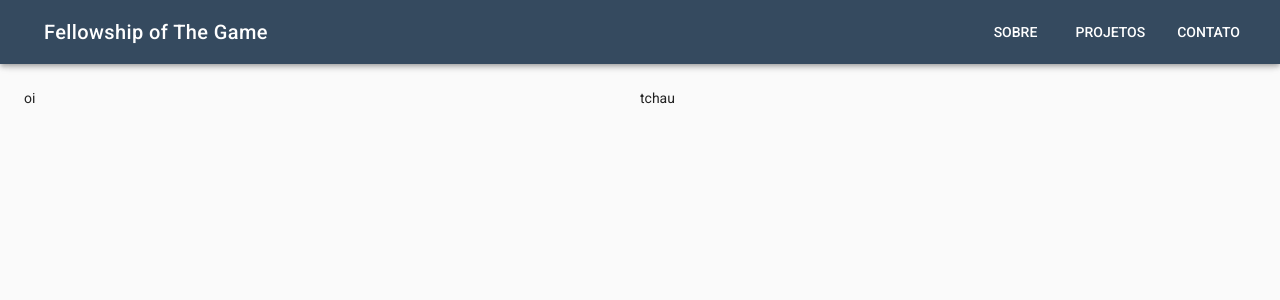
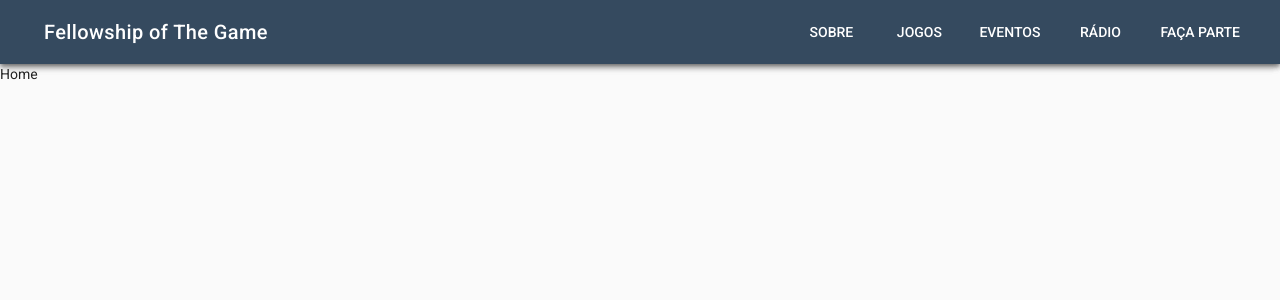
Before and after one commit to yagopessoa/fog-pwa, a Vue app: page / in a window 1280 px wide. Shown: the top 300 px of the page. Built offline with nearby package versions, Linux system fonts and the light colour scheme.

Commit message:
Games page fetching Itchs API data

```diff
--- a/package.json
+++ b/package.json
@@ -11,6 +11,7 @@
     "lint": "eslint --ext .js,.vue src"
   },
   "dependencies": {
+    "axios": "^0.18.0",
     "vue": "^2.5.2",
     "vue-router": "^3.0.1",
     "vuetify": "^1.3.11"
--- a/src/App.vue
+++ b/src/App.vue
@@ -1,6 +1,6 @@
 <template>
   <v-app>
-    <v-toolbar dark class="primary">
+    <v-toolbar fixed dark class="primary">
       <v-toolbar-side-icon
         @click="sideNav = !sideNav"
         class="hidden-sm-and-up"
@@ -22,6 +22,7 @@
         </v-btn>
       </v-toolbar-items>
     </v-toolbar>
+    <v-toolbar />
 
     <v-navigation-drawer absolute temporary v-model="sideNav" class="hidden-sm-and-up">
       <v-list>
@@ -44,15 +45,16 @@
 </template>
 
 <script>
-// links should point to a section and not a route
   export default {
     data () {
       return {
         sideNav: false,
         menuItems: [
           { title: 'Sobre', link: '/sobre' },
-        { title: 'Projetos', link: '/projetos' },
-        { title: 'Contato', link: '/contato' }
+          { title: 'Jogos', link: '/jogos' },
+          { title: 'Eventos', link: '/eventos' },
+          { title: 'Rádio', link: '/radio' },
+          { title: 'Faça parte', link: '/psel' }
         ]
       }
     },
--- /dev/null
+++ b/src/pages/GamesPage.vue
@@ -0,0 +1,77 @@
+<template>
+  <v-layout>
+    <v-flex xs12 sm10 offset-sm1>
+        <v-container grid-list-lg fluid>
+          <div v-if="loading" class="text-xs-center progress-div">
+            <v-progress-circular
+              indeterminate
+              color="accent"
+            ></v-progress-circular>
+          </div>
+          <v-layout v-else row wrap>
+            <v-flex v-for="game in games" :key="game.name">
+                <v-card tile v-if="game.published && game.cover_url">
+                    <v-img
+                        :src="game.cover_url"
+                        height="300px"
+                    ></v-img>
+
+                    <v-card-title primary-title>
+                        <div>
+                            <h3 class="headline mb-0">{{game.title}}</h3>
+                            <div v-if="game.short_text">{{game.short_text}}</div>
+                            <div v-else><i>No description.</i></div>
+                        </div>
+                    </v-card-title>
+
+                    <v-card-actions>
+                        <v-btn flat color="primary">Visitar</v-btn>
+                    </v-card-actions>
+                </v-card>
+            </v-flex>
+          </v-layout>
+        </v-container>
+    </v-flex>
+  </v-layout>
+</template>
+
+<script>
+  const axios = require('axios')
+  export default {
+    name: 'GamesPage',
+    data () {
+      return {
+        games: [],
+        loading: true
+      }
+    },
+    mounted () {
+      axios
+        .get('https://cors-anywhere.herokuapp.com/https://itch.io/api/1/f3p8kQSK3qc5Ee01jsPjuYILTD3VBq7ya7D9Pg16/my-games')
+        .then(response => {
+          var games = response.data.games
+          /* games.sort((a, b) => b.views_count - a.views_count) */
+          games.sort((a, b) => {
+            var aData, bData
+            if (a.published_at) aData = a.published_at.split(' ')[0].split('-')
+            else aData = [2000, 1, 1]
+            if (b.published_at) bData = b.published_at.split(' ')[0].split('-')
+            else bData = [2000, 1, 1]
+            return (new Date(bData[0], bData[1], bData[2])) - (new Date(aData[0], aData[1], aData[2]))
+          })
+          this.games = games
+          this.loading = false
+        })
+    }
+  }
+</script>
+
+<!-- Add "scoped" attribute to limit CSS to this component only -->
+<style>
+  .progress-div{
+    display: flex;
+    align-items: center;
+    justify-content: center;
+    height: 80vh;
+  }
+</style>
--- a/src/components/HomePage.vue
+++ b/src/pages/HomePage.vue
@@ -1,14 +1,7 @@
 <template>
-  <v-container fluid>
-    <v-layout row wrap>
-      <v-flex xs12 sm8 md6>
-        oi
-      </v-flex>
-      <v-flex xs12 sm8 md6>
-        tchau
-      </v-flex>
-    </v-layout>
-  </v-container>
+  <div>
+    Home
+  </div>
 </template>
 
 <script>
--- a/src/router/index.js
+++ b/src/router/index.js
@@ -1,6 +1,8 @@
 import Vue from 'vue'
 import Router from 'vue-router'
-import HomePage from '@/components/HomePage'
+
+import HomePage from '@/pages/HomePage'
+import GamesPage from '@/pages/GamesPage'
 
 Vue.use(Router)
 
@@ -10,6 +12,11 @@ export default new Router({
       path: '/',
       name: 'HomePage',
       component: HomePage
+    },
+    {
+      path: '/jogos',
+      name: 'GamesPage',
+      component: GamesPage
     }
   ]
 })
```
Also changed, not shown: 1 other file (tests, documents, lock files or other folders). Lines whose indentation alone changed are shown as unchanged.
